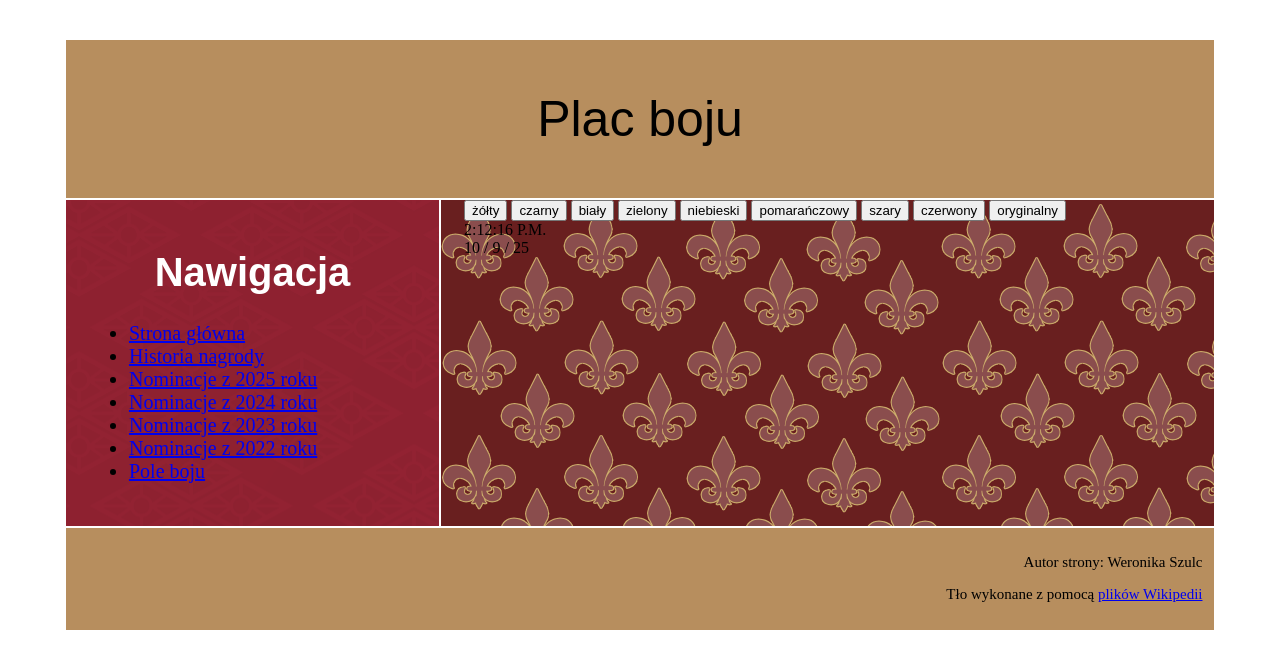
After one commit to WSZ17/ProjAppWeb_ISI3_175508, a PHP site: page /Eksperymenty_js.html in a window 1280 px wide. The commit adds this page. Shown: the top 669 px of the page. Run offline with PHP 8.4, Linux system fonts and the light colour scheme.

Commit message:
Add files via upload

```diff
--- /dev/null
+++ b/Lab1/Eksperymenty_js.html
@@ -0,0 +1,51 @@
+<!DOCTYPE html>
+<html lang="UTF-8">
+<head>
+<link rel="stylesheet" href="style.css">
+<meta name="description" content="Projekt 1">
+<meta name="keywords" content="HTML5, CSS3, JavaScript">
+<meta name="author" content="Weronika Szulc">
+<script src="kolorujtlo.js" type="text/javascript"></script>
+<script src="timedate.js" type="text/javascript"></script>
+<title>Złote Maliny</title>
+</head>
+<body onload="startclock()">
+<header>
+<p>Plac boju</p>
+</header>
+<div class="main">
+<div class="left_side">
+<h1> Nawigacja </h1>
+<ul>
+<li><a href="Strona_glowna.html">Strona główna</a></li>
+<li><a href="Historia.html">Historia nagrody</a></li>
+<li><a href="Nom_2025.html">Nominacje z 2025 roku</a></li>
+<li><a href="Nom_2024.html">Nominacje z 2024 roku</a></li>
+<li><a href="Nom_2023.html">Nominacje z 2023 roku</a></li>
+<li><a href="Nom_2022.html">Nominacje z 2022 roku</a></li>
+<li><a href="Eksperymenty_js.html">Pole boju</a></li>
+</ul>
+</div>
+<div class="right_side">
+	<FORM METHOD="POST" NAME="background">
+		<INPUT TYPE="button" VALUE="żółty" ONCLICK="changeBackground('#FFF000')">
+		<INPUT TYPE="button" VALUE="czarny" ONCLICK="changeBackground('#000000')">
+		<INPUT TYPE="button" VALUE="biały" ONCLICK="changeBackground('#FFFFFF')">
+		<INPUT TYPE="button" VALUE="zielony" ONCLICK="changeBackground('#00FF00')">
+		<INPUT TYPE="button" VALUE="niebieski" ONCLICK="changeBackground('#0000FF')">
+		<INPUT TYPE="button" VALUE="pomarańczowy" ONCLICK="changeBackground('#FF8000')">
+		<INPUT TYPE="button" VALUE="szary" ONCLICK="changeBackground('#c0c0c0')">
+		<INPUT TYPE="button" VALUE="czerwony" ONCLICK="changeBackground('#FF0000')">
+		<INPUT TYPE="button" VALUE="oryginalny" ONCLICK="changeBackground('#6C1D1C')">
+	</FORM>
+
+	<div id="zegarek"></div>
+	<div id="data"></div>
+</div>
+</div>
+<footer>
+<p>Autor strony: Weronika Szulc</p>
+<p>Tło wykonane z pomocą <a href="https://pl.m.wikipedia.org/wiki/Plik:Fleur-de-lis-fill.svg">plików Wikipedii</a></p>
+</footer>
+</body>
+</html>
--- a/Lab1/Historia.html
+++ b/Lab1/Historia.html
@@ -7,7 +7,7 @@
 <meta name="author" content="Weronika Szulc">
 <title>Złote Maliny</title>
 </head>
-<body>
+<body class="bb">
 <header>
 <p>Historia</p>
 </header>
@@ -21,6 +21,7 @@
 <li><a href="Nom_2024.html">Nominacje z 2024 roku</a></li>
 <li><a href="Nom_2023.html">Nominacje z 2023 roku</a></li>
 <li><a href="Nom_2022.html">Nominacje z 2022 roku</a></li>
+<li><a href="Eksperymenty_js.html">Pole boju</a></li>
 </ul>
 </div>
 <div class="right_side">
--- a/Lab1/Nom_2022.html
+++ b/Lab1/Nom_2022.html
@@ -7,7 +7,7 @@
 <meta name="author" content="Weronika Szulc">
 <title>Złote Maliny</title>
 </head>
-<body>
+<body class="bb">
 <header>
 <p>Historia</p>
 </header>
@@ -21,6 +21,7 @@
 <li><a href="Nom_2024.html">Nominacje z 2024 roku</a></li>
 <li><a href="Nom_2023.html">Nominacje z 2023 roku</a></li>
 <li><a href="Nom_2022.html">Nominacje z 2022 roku</a></li>
+<li><a href="Eksperymenty_js.html">Pole boju</a></li>
 </ul>
 </div>
 <div class="right_side">
--- a/Lab1/Nom_2023.html
+++ b/Lab1/Nom_2023.html
@@ -7,7 +7,7 @@
 <meta name="author" content="Weronika Szulc">
 <title>Złote Maliny</title>
 </head>
-<body>
+<body class="bb">
 <header>
 <p>Historia</p>
 </header>
@@ -21,6 +21,7 @@
 <li><a href="Nom_2024.html">Nominacje z 2024 roku</a></li>
 <li><a href="Nom_2023.html">Nominacje z 2023 roku</a></li>
 <li><a href="Nom_2022.html">Nominacje z 2022 roku</a></li>
+<li><a href="Eksperymenty_js.html">Pole boju</a></li>
 </ul>
 </div>
 <div class="right_side">
--- a/Lab1/Nom_2024.html
+++ b/Lab1/Nom_2024.html
@@ -7,7 +7,7 @@
 <meta name="author" content="Weronika Szulc">
 <title>Złote Maliny</title>
 </head>
-<body>
+<body class="bb">
 <header>
 <p>Historia</p>
 </header>
@@ -21,6 +21,7 @@
 <li><a href="Nom_2024.html">Nominacje z 2024 roku</a></li>
 <li><a href="Nom_2023.html">Nominacje z 2023 roku</a></li>
 <li><a href="Nom_2022.html">Nominacje z 2022 roku</a></li>
+<li><a href="Eksperymenty_js.html">Pole boju</a></li>
 </ul>
 </div>
 <div class="right_side">
--- a/Lab1/Nom_2025.html
+++ b/Lab1/Nom_2025.html
@@ -7,7 +7,7 @@
 <meta name="author" content="Weronika Szulc">
 <title>Złote Maliny</title>
 </head>
-<body>
+<body class="bb">
 <header>
 <p>Historia</p>
 </header>
@@ -21,6 +21,7 @@
 <li><a href="Nom_2024.html">Nominacje z 2024 roku</a></li>
 <li><a href="Nom_2023.html">Nominacje z 2023 roku</a></li>
 <li><a href="Nom_2022.html">Nominacje z 2022 roku</a></li>
+<li><a href="Eksperymenty_js.html">Pole boju</a></li>
 </ul>
 </div>
 <div class="right_side">
--- a/Lab1/Strona_glowna.html
+++ b/Lab1/Strona_glowna.html
@@ -7,7 +7,7 @@
 <meta name="author" content="Weronika Szulc">
 <title>Złote Maliny</title>
 </head>
-<body>
+<body class="bb">
 <!-- css klasy formatowanie potrzebuje .[nazwa_klasy] -->
 <header>
 <p>Złote Maliny</p>
@@ -22,6 +22,7 @@
 <li><a href="Nom_2024.html">Nominacje z 2024 roku</a></li>
 <li><a href="Nom_2023.html">Nominacje z 2023 roku</a></li>
 <li><a href="Nom_2022.html">Nominacje z 2022 roku</a></li>
+<li><a href="Eksperymenty_js.html">Pole boju</a></li>
 </ul>
 </div>
 <!-- WSTAW ZDJĘCIA PODPISANE PARAGRAFAMI LINKUJĄCYM ŹRÓDŁA -->
--- a/Lab1/style.css
+++ b/Lab1/style.css
@@ -1,10 +1,13 @@
 body {
-	background-color: #6C1D1C;
 	margin-top: 3%;
 	margin-bottom: 3%;
 	margin-right: 5%;
 	margin-left: 5%;
 	display: grid;
+}
+
+.bb {
+	background-color: #6C1D1C;
 }
 
 header{
```
Also changed, not shown: Lab1/kolorujtlo.js (added, +40 -0 lines), Lab1/timedate.js (added, +38 -0 lines).
